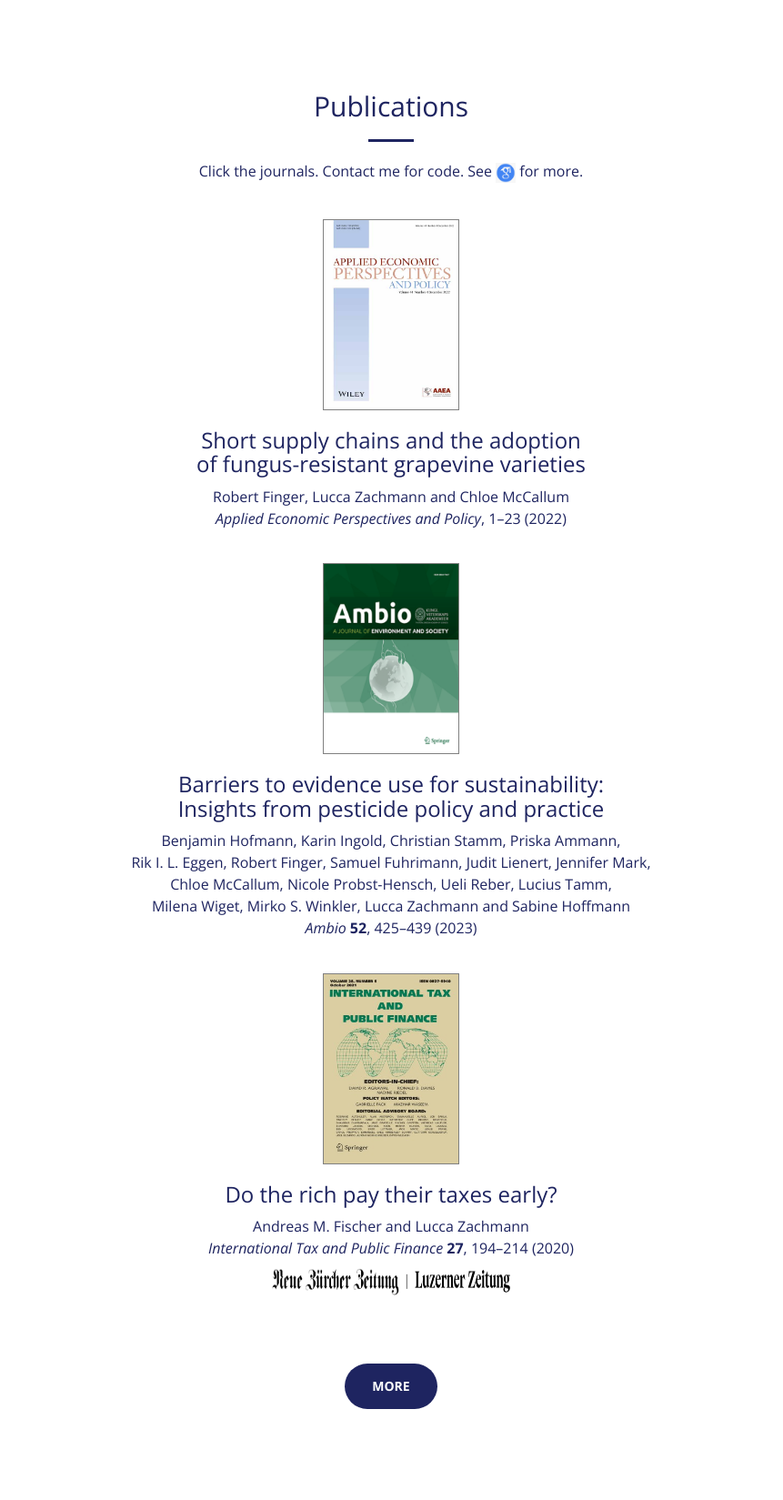
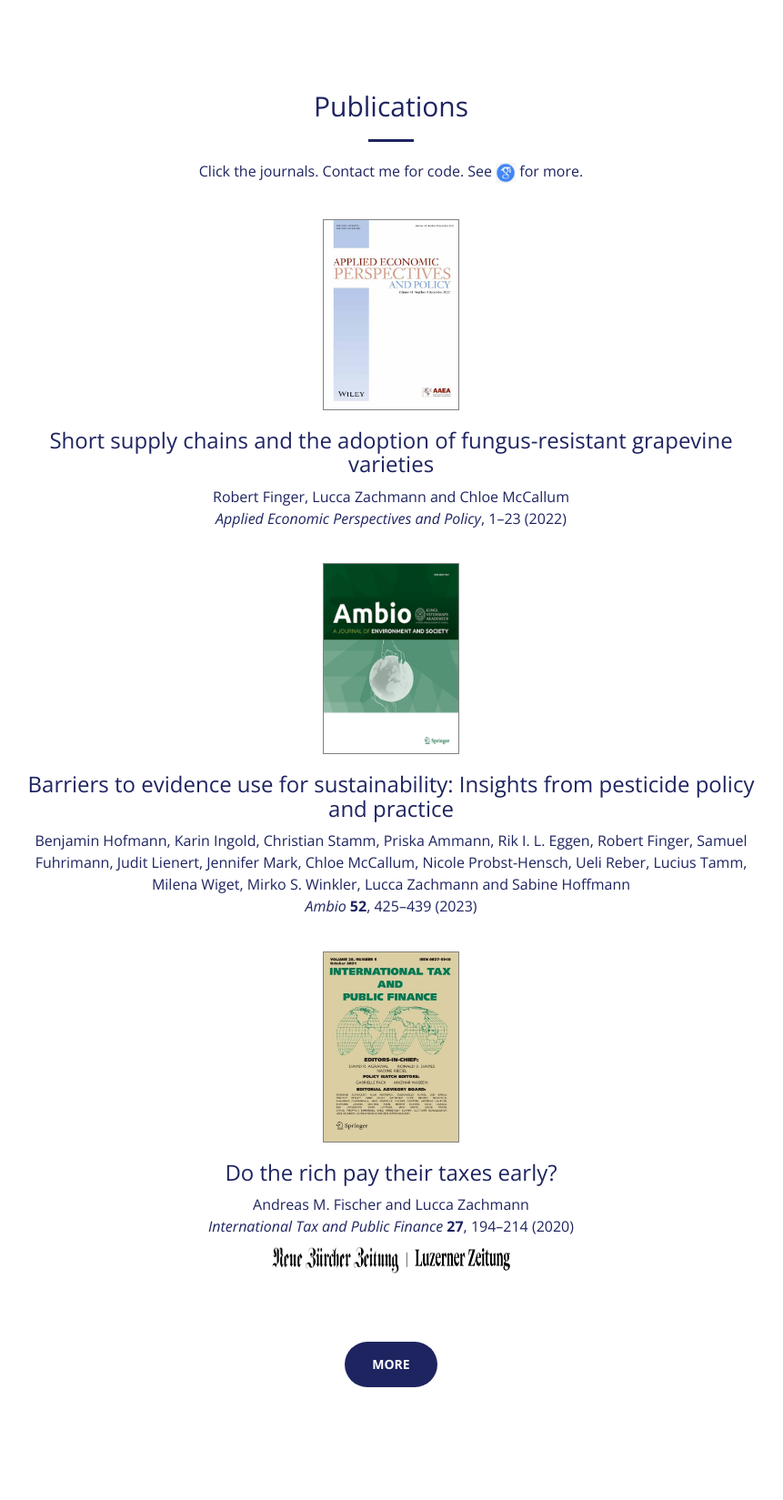
Before and after one commit to luccalino/luccalino.github.io, a Jekyll site: the page pubtest.html, which Jekyll copies as it is, in a window 1280 px wide. Shown: the whole page at 91% size, without its empty margins (210-1071 px from the left). Built offline with Jekyll 4.4.1, drawn with Linux system fonts in a browser that asks for light colours; after the commit the page ends 1625 px from its top, so only the background shows below that.

Commit message:
Update pubtest.html

```diff
--- a/pubtest.html
+++ b/pubtest.html
@@ -54,7 +54,7 @@
             <div class="col-6 text-center">
                 <div class="service-box">
                       <a class="fa fa-4x wow bounceIn text-primary" href="https://onlinelibrary.wiley.com/doi/full/10.1002/aepp.13337" target="_blank"><img title="AEPP" alt="AEPP" src="img/AEPP.jpg" style="cursor:pointer;border:1px solid grey;" width="150" height="210"></a>
-                      <h3 style="color:#1E2460;">Short supply chains and the adoption<br>of fungus-resistant grapevine varieties</h3>
+                      <h3 style="color:#1E2460;">Short supply chains and the adoption of fungus-resistant grapevine varieties</h3>
                       <p class="text-muted" style="color:#1E2460;">Robert Finger, Lucca Zachmann and Chloe McCallum</p>
                       <p class="text-muted" style="color:#1E2460;"><i>Applied Economic Perspectives and Policy</i>, 1–23 (2022)</p>
                       <p style="margin-bottom:1cm;"></p>
@@ -63,8 +63,8 @@
             <div class="col-6 text-center">
                 <div class="service-box">
                     <a class="fa fa-4x wow bounceIn text-primary" href="https://link.springer.com/article/10.1007/s13280-022-01790-4" target="_blank"><img title="Ambio" alt="Ambio" src="img/AMBIO.png" style="cursor:pointer;border:1px solid grey;" width="150" height="210"></a>
-                    <h3 style="color:#1E2460;">Barriers to evidence use for sustainability:<br>Insights from pesticide policy and practice</h3>
-                    <p class="text-muted" style="color:#1E2460;">Benjamin Hofmann, Karin Ingold, Christian Stamm, Priska Ammann,<br>Rik I. L. Eggen, Robert Finger, Samuel Fuhrimann, Judit Lienert, Jennifer Mark,<br>Chloe McCallum, Nicole Probst-Hensch, Ueli Reber, Lucius Tamm,<br>Milena Wiget, Mirko S. Winkler, Lucca Zachmann and Sabine Hoffmann</p>
+                    <h3 style="color:#1E2460;">Barriers to evidence use for sustainability: Insights from pesticide policy and practice</h3>
+                    <p class="text-muted" style="color:#1E2460;">Benjamin Hofmann, Karin Ingold, Christian Stamm, Priska Ammann, Rik I. L. Eggen, Robert Finger, Samuel Fuhrimann, Judit Lienert, Jennifer Mark, Chloe McCallum, Nicole Probst-Hensch, Ueli Reber, Lucius Tamm, Milena Wiget, Mirko S. Winkler, Lucca Zachmann and Sabine Hoffmann</p>
                     <p class="text-muted" style="color:#1E2460;"><i>Ambio</i> <b>52</b>, 425–439 (2023)</p>
                     <p style="margin-bottom:1cm;"></p>
                 </div>
```
